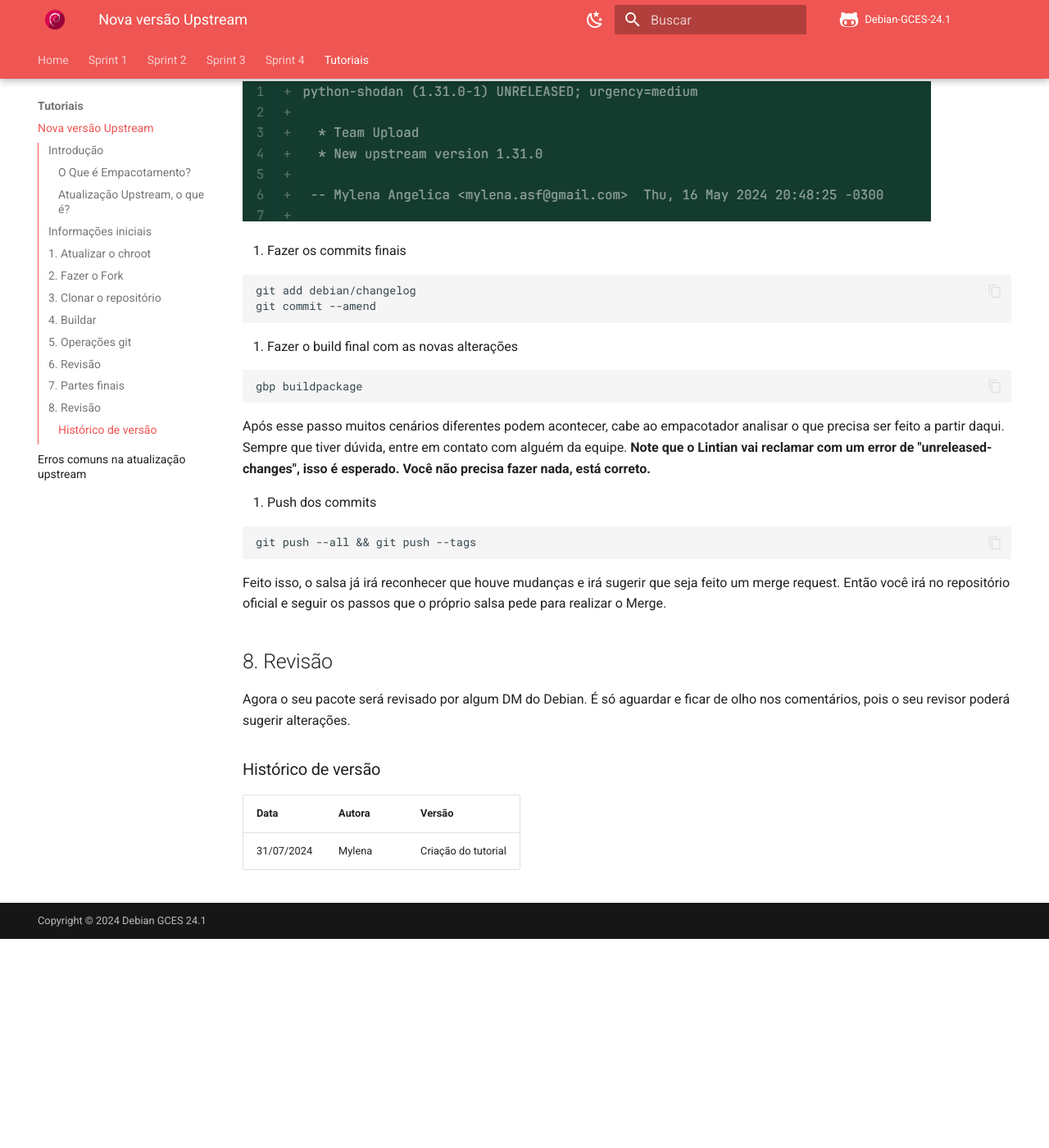
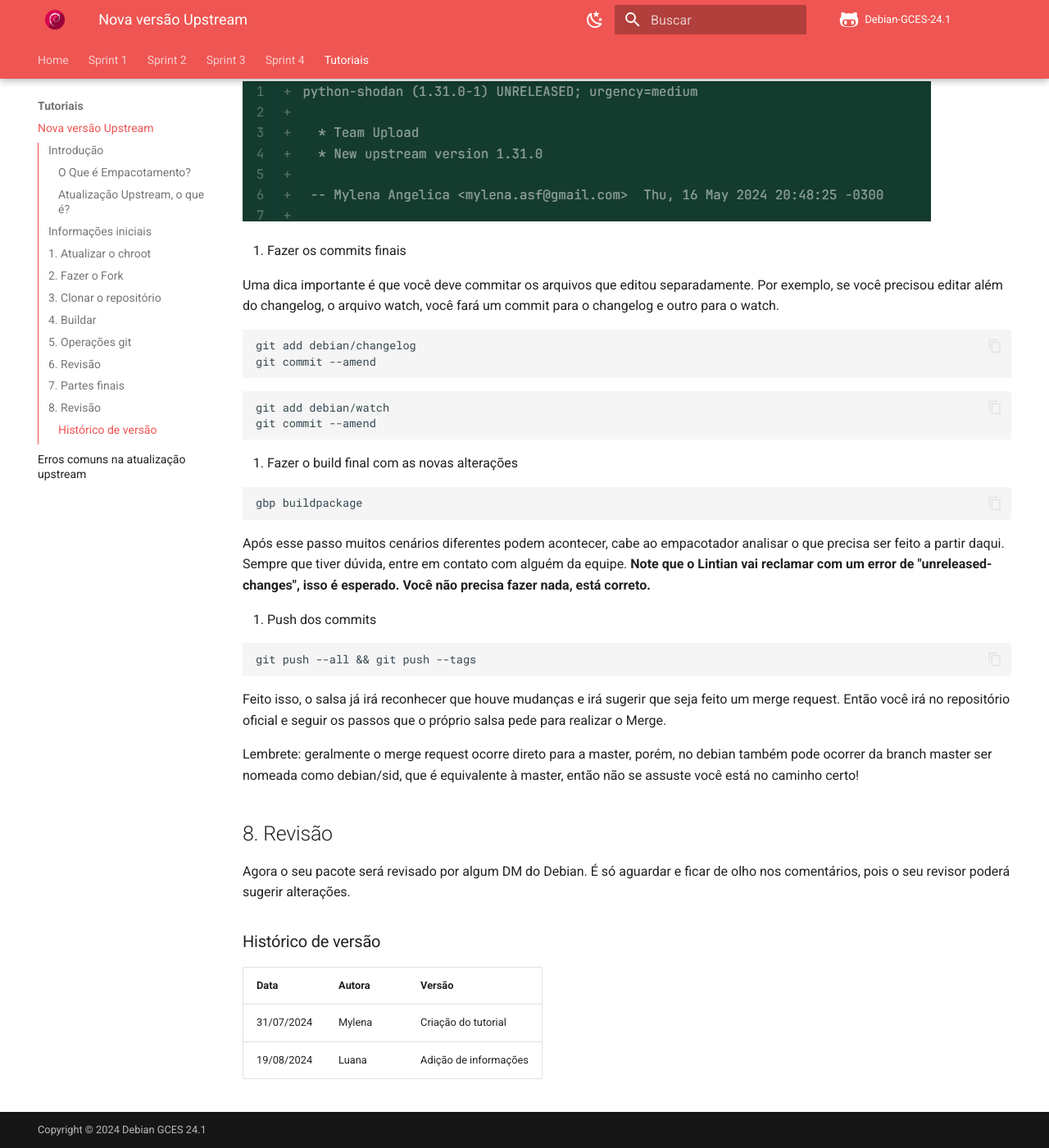
Before and after one commit to Mylena-angelica/Debian-GCES-24.1, an MkDocs documentation site: the page built from docs/tutoriais/atualizacao_upstream.md, in a window 1280 px wide and 1400 px high, scrolled down 5206 px. Shown: the whole window at 82% size. Built offline with MkDocs 1.6.1 and Material for MkDocs 9.7.7, drawn with Linux system fonts in a browser that asks for light colours; comment, search, counter and statistics services are not loaded; old or Windows-style settings are respelled for this version of MkDocs; before the commit the page ends 6351 px from its top, so only the background shows below that.

Commit message:
sprint 4 luana

````diff
--- a/docs/tutoriais/atualizacao_upstream.md
+++ b/docs/tutoriais/atualizacao_upstream.md
@@ -193,8 +193,16 @@ Depois da alteração deverás er algo assim:
 ![Debian/changelog](image-2.png)
 
 2. Fazer os commits finais
+
+Uma dica importante é que você deve commitar os arquivos que editou separadamente. Por exemplo, se você precisou editar além do changelog, o arquivo watch, você fará um commit para o changelog e outro para o watch.
+
 ```shell
 git add debian/changelog
+git commit --amend
+```
+
+```shell
+git add debian/watch
 git commit --amend
 ```
 
@@ -211,6 +219,8 @@ git push --all && git push --tags
 ```
 Feito isso, o salsa já irá reconhecer que houve mudanças e irá sugerir que seja feito um merge request. Então você irá no repositório oficial e seguir os passos que o próprio salsa pede para realizar o Merge.
 
+Lembrete: geralmente o merge request ocorre direto para a master, porém, no debian também pode ocorrer da branch master ser nomeada como debian/sid, que é equivalente à master, então não se assuste você está no caminho certo!
+
 
 ## 8. Revisão
  Agora o seu pacote será revisado por algum DM do Debian. É só aguardar e ficar de olho nos comentários, pois o seu revisor poderá sugerir alterações.
@@ -220,3 +230,4 @@ Feito isso, o salsa já irá reconhecer que houve mudanças e irá sugerir que s
 |Data|Autora|Versão|
 |----|------|------|
 | 31/07/2024 | Mylena | Criação do tutorial |
+| 19/08/2024 | Luana | Adição de informações |
--- a/mkdocs.yml
+++ b/mkdocs.yml
@@ -87,7 +87,7 @@ nav:
     #- Ingrid: sprint4\ingrid4.md
     #- João: sprint4\joao4.md
     #- Leonardo: sprint4\leonardo4.md
-    #- Luana: sprint4\luana4.md
+    - Luana: sprint4\luana4.md
     - Mylena: sprint4\mylena4.md
   - Tutoriais:
     - Nova versão Upstream: tutoriais\atualizacao_upstream.md
````
Also changed, not shown: docs/sprint4/luana4.md (added, +23 -0 lines).
